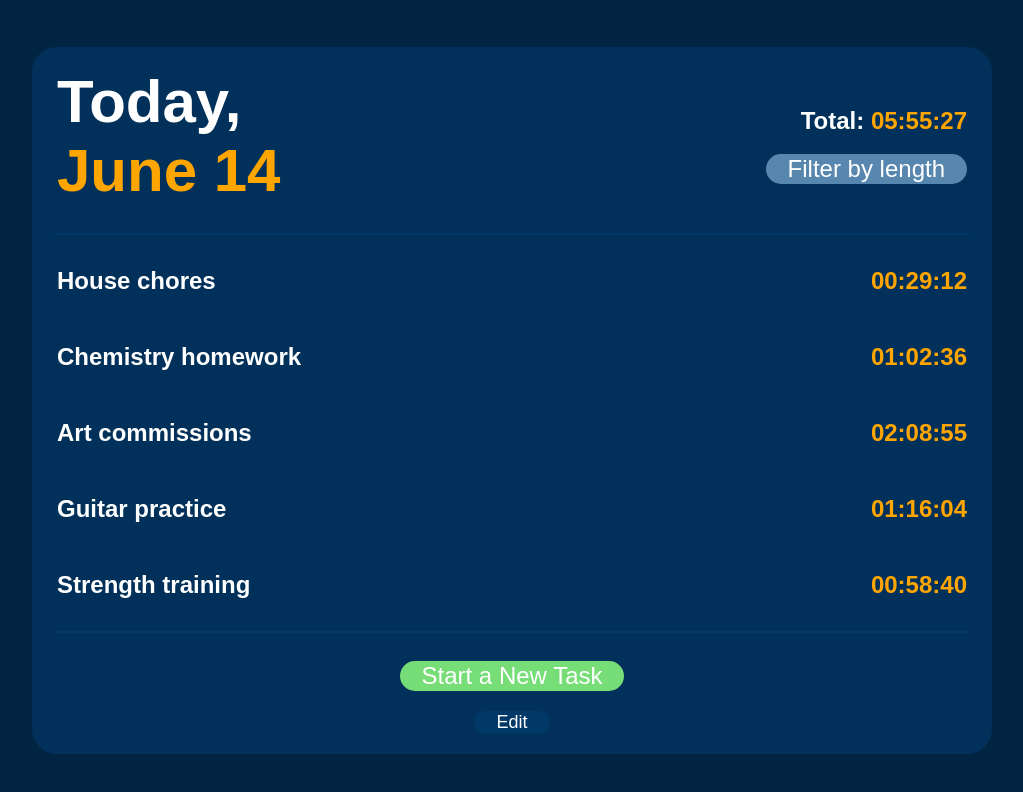
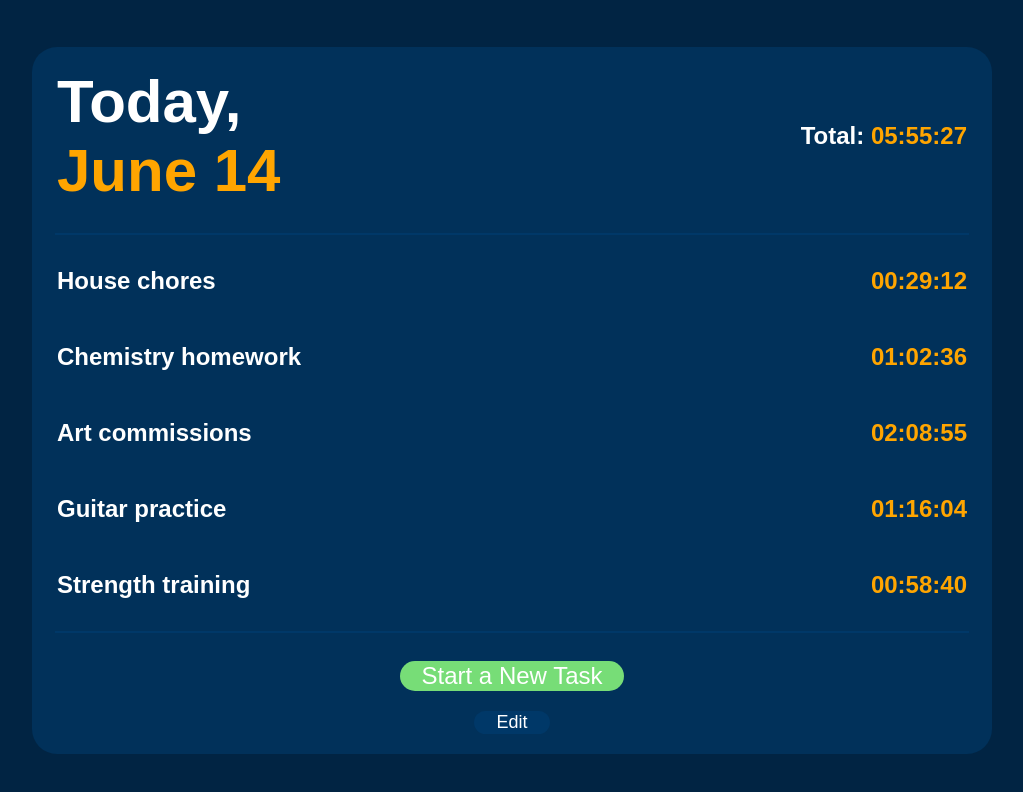
Before and after one commit to renderGUI/task-logger, a React (Create React App) app: page / in a window 1280 px wide. Shown: the top 792 px of the page, without its empty margins (128-1151 px from the left). Built offline with nearby package versions, Linux system fonts and the light colour scheme; data requests are answered from the project's data file.

Commit message:
Remove filter button

```diff
--- a/src/components/FilterButton.js
+++ /dev/null
@@ -1,21 +0,0 @@
-import classes from "./FilterButton.module.css";
-import { useContext } from "react";
-import { tasksContext } from "../contexts/tasksContext";
-
-const FilterButton = () => {
-  const { tasks } = useContext(tasksContext);
-  const filterHandler = () => {
-    tasks.filter((task) => {
-
-    })
-  };
-  return (
-    <>
-      <button className={classes.filterBtn} onClick={filterHandler}>
-        Filter by length
-      </button>
-    </>
-  );
-};
-
-export default FilterButton;
--- a/src/components/FilterButton.module.css
+++ /dev/null
@@ -1,13 +0,0 @@
-.filterBtn {
-  font-size: 1.5rem;
-  color: #ffffff;
-  background-color: #5787af;
-  border: none;
-  border-radius: 25px;
-  padding-left: 22px;
-  padding-right: 22px;
-}
-
-.filterBtn:hover {
-  cursor: pointer;
-}
--- a/src/components/TaskLog.js
+++ b/src/components/TaskLog.js
@@ -3,7 +3,6 @@ import LoggedTasks from "./LoggedTasks";
 import LogFooter from "./LogFooter";
 import CurrentDate from "./CurrentDate";
 import { useState } from "react";
-import FilterButton from "./FilterButton";
 import TotalTime from "./TotalTime";
 
 const TaskLog = (props) => {
@@ -18,7 +17,6 @@ const TaskLog = (props) => {
 
         <div className={classes["right-container"]}>
           <TotalTime />
-          <FilterButton />
         </div>
       </div>
       <hr className={classes.line}></hr>
```
